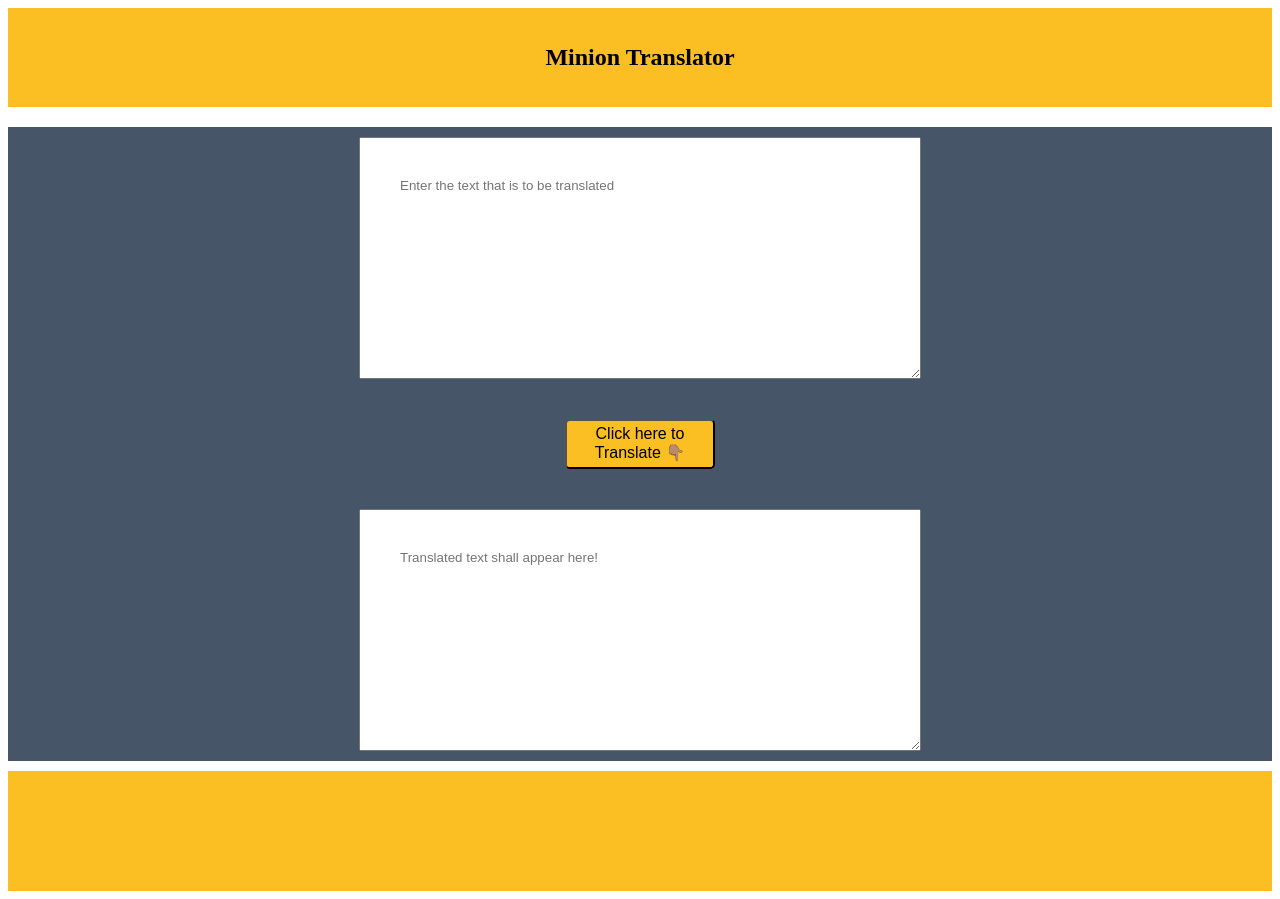
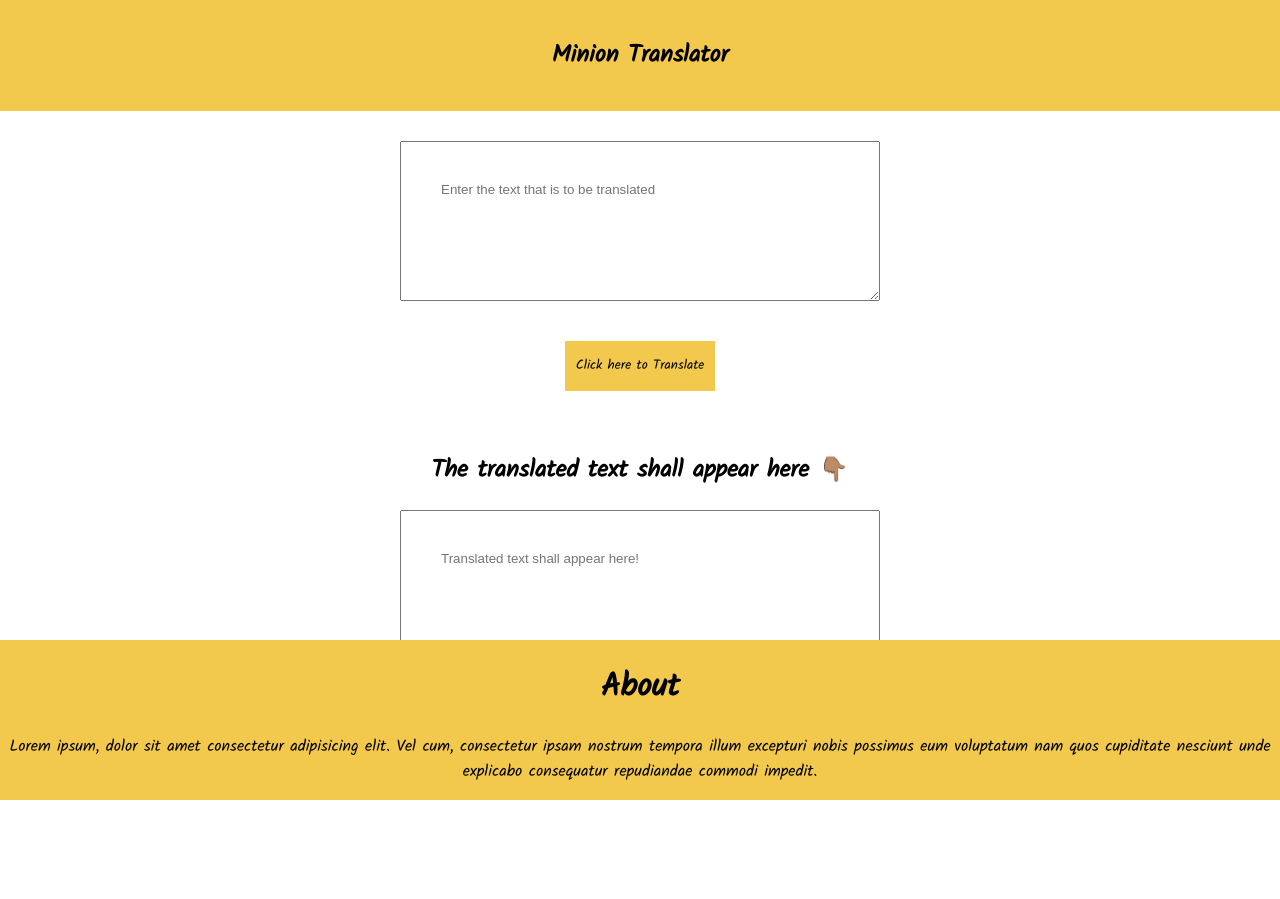
Before and after one commit to amritMohanty/Banana-speaks-2.0, a plain HTML site: page index.html in a window 1280 px wide. After the commit the page ends 800 px from the top, so only its background shows below. Drawn offline with Linux system fonts and the light colour scheme.

Commit message:
update: completed the mini-project

```diff
--- a/Style.css
+++ b/Style.css
@@ -1,22 +1,42 @@
+@import url('https://fonts.googleapis.com/css2?family=Kalam&display=swap');
+
+* {
+    box-sizing: border-box;
+}
+
+:root{
+    --primary: #F2C94C;
+    --black: #333333;
+    --width-break:600px;
+    --kalam: 'kalam', cursive;
+}
+
 button{
-    color: #fbbf24(104, 170, 255);
-    border-radius: 0.3rem;
+    background-color: var(--primary);
+    font-family: var(--kalam) ;
+    /* border-radius: 0.3rem; */
     height: 50px;
     width: 150px;
-    box-shadow: 2px;
-
+    border: 0px solid var(--primary);
+    /* box-shadow: 2px; */
     /* padding: 0.1rem 0.3rem */
 }
-#btn-Translate{
+
+body{
+    margin: 0;
+    font-family: 'kalam', cursive;
+}
+
+/* #btn-Translate{
     background-color: #fbbf24;
     color: black;
     font-family: sans-serif;
     font-size: medium;
-}
+} */
 
-nav #nav-container{
+nav {
     padding: 1rem 3rem;
-    background-color: #fbbf24;
+    background-color: var(--primary);
     color: black;
     display: block;
     text-align: center;
@@ -24,7 +44,7 @@ nav #nav-container{
 }
 
 #container--div{
-    background-color: #475569;
+    /* background-color: #475569; */
     margin: 10px 0px;
     /* padding: 40px 0 0 60px; */
     display: flex;
@@ -57,12 +77,10 @@ textarea {
     display: block;
 }
 
-#footer--section{
-
-    display: block;
-    background-color: #fbbf24;
+footer{
+    position: fixed;
+    text-align: center;
+    background-color:var(--primary);
     width:auto;
-    height: 120px;
-
-
+    bottom: 0;
 }
--- a/index.html
+++ b/index.html
@@ -11,13 +11,15 @@
     <div id="container--div">
         <textarea placeholder="Enter the text that is to be translated" id="text--input" class="flex-item"></textarea>
         <div id="btn--div" class="flex-item">
-            <button href="\" id="btn-Translate">Click here to Translate 👇🏽</button>
+            <button href="\" id="btn-Translate">Click here to Translate </button>
         </div>
+        <h2>The translated text shall appear here 👇🏽</h2>
         <textarea placeholder="Translated text shall appear here!" id="text--output" class="flex-item"></textarea>
     </div>
-    <div id="footer--section">
-
-    </div>
+    <footer>
+        <h1>About</h1>
+        <p>Lorem ipsum, dolor sit amet consectetur adipisicing elit. Vel cum, consectetur ipsam nostrum tempora illum excepturi nobis possimus eum voluptatum nam quos cupiditate nesciunt unde explicabo consequatur repudiandae commodi impedit.</p>
+    </footer>
 
     <script src="App.js" type="text/javascript"></script>
 </body>
```
